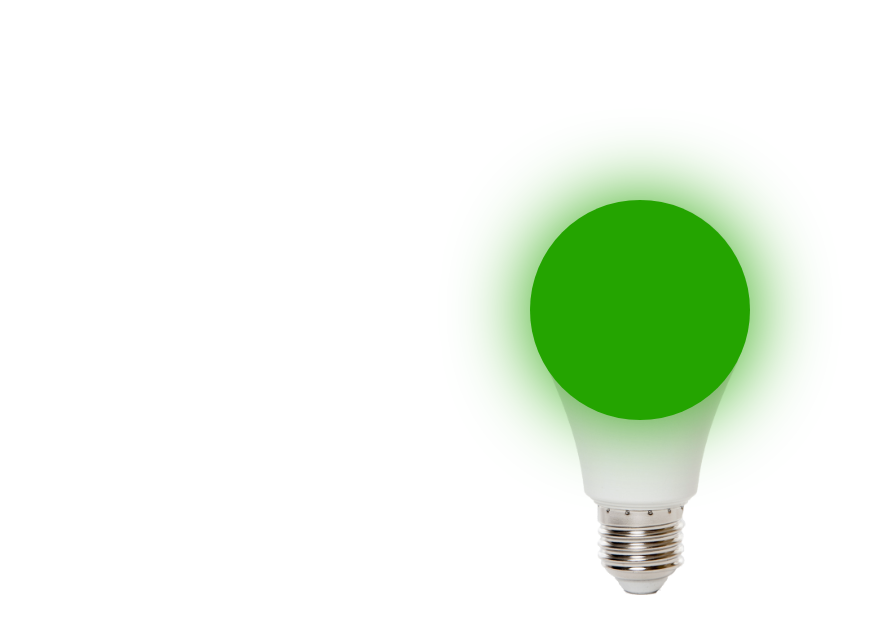
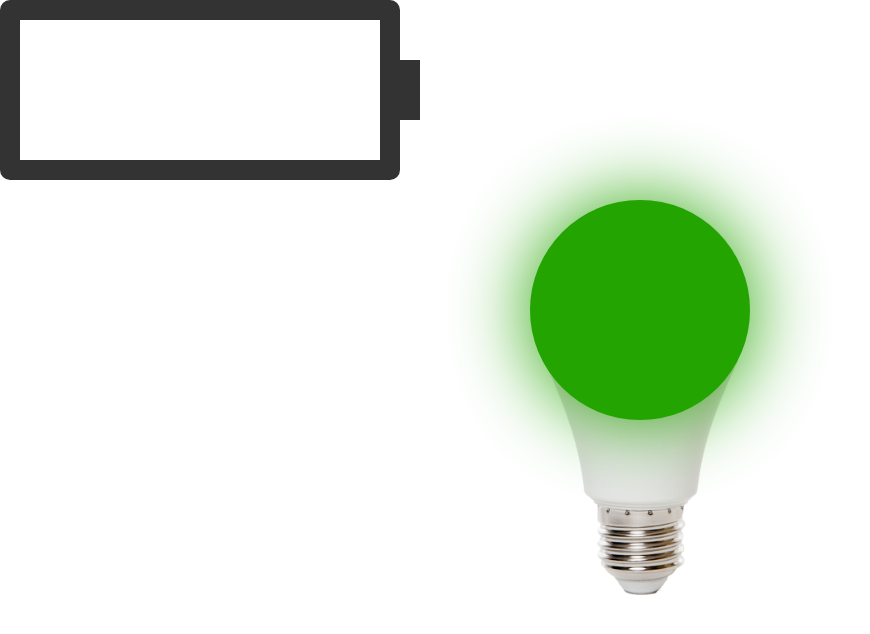
Before and after one commit to romimb/32-grupe-animations, a website: page index.html in a window 1280 px wide. Shown: the whole page, without its empty margins (0-870 px from the left). Drawn offline with Linux system fonts and the light colour scheme.

Commit message:
battery added

```diff
--- a/css/main.css
+++ b/css/main.css
@@ -58,3 +58,30 @@ body {
         opacity: 1;
     }
 }
+
+.battery {
+    display: inline-block;
+    width: 400px;
+    height: 180px;
+    border: 20px solid #333;
+    border-radius: 10px;
+    position: relative;
+}
+.battery::after {
+    content: '';
+    width: 20px;
+    height: 60px;
+    position: absolute;
+    top: 50%;
+    right: 0;
+    transform: translate(200%, -50%);
+    background-color: #333;
+}
+.battery::before {
+    content: '';
+    display: inline-block;
+    height: 100%;
+    width: 0%;
+    left: 50%;
+    transform: translate(-50%, -50%);
+}
--- a/index.html
+++ b/index.html
@@ -13,6 +13,7 @@
     <div class="bulb">
         <div class="light"></div>
     </div>
+    <div class="battery"></div>
 </body>
 
 </html>
```
